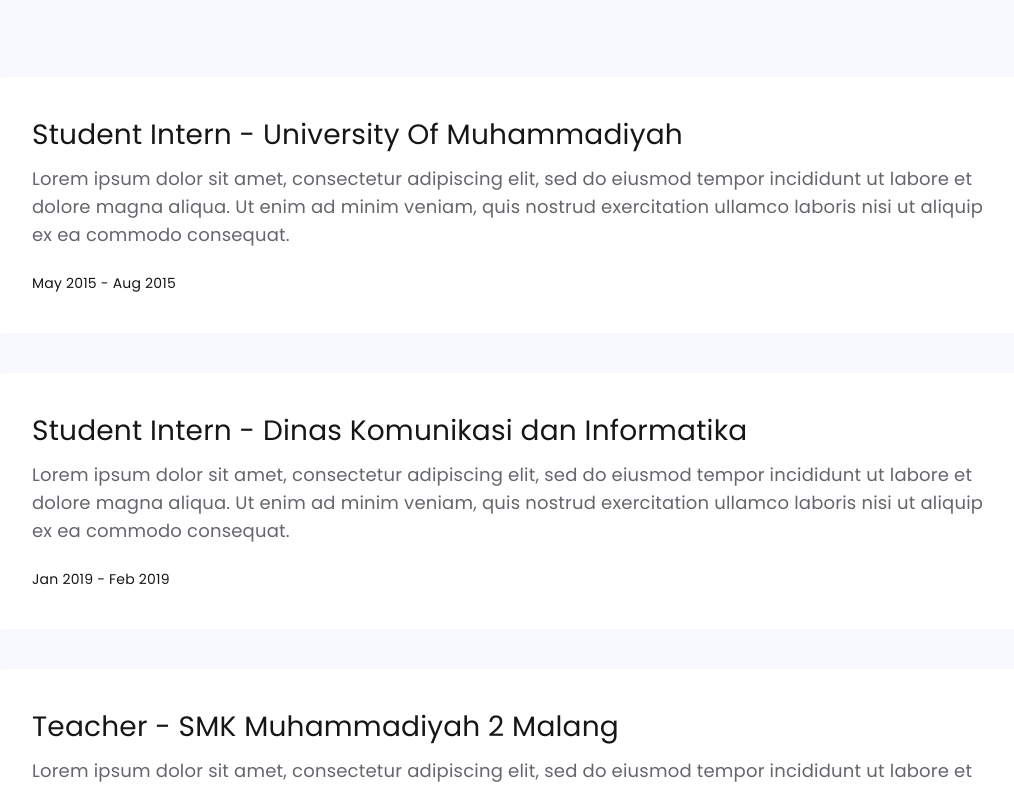
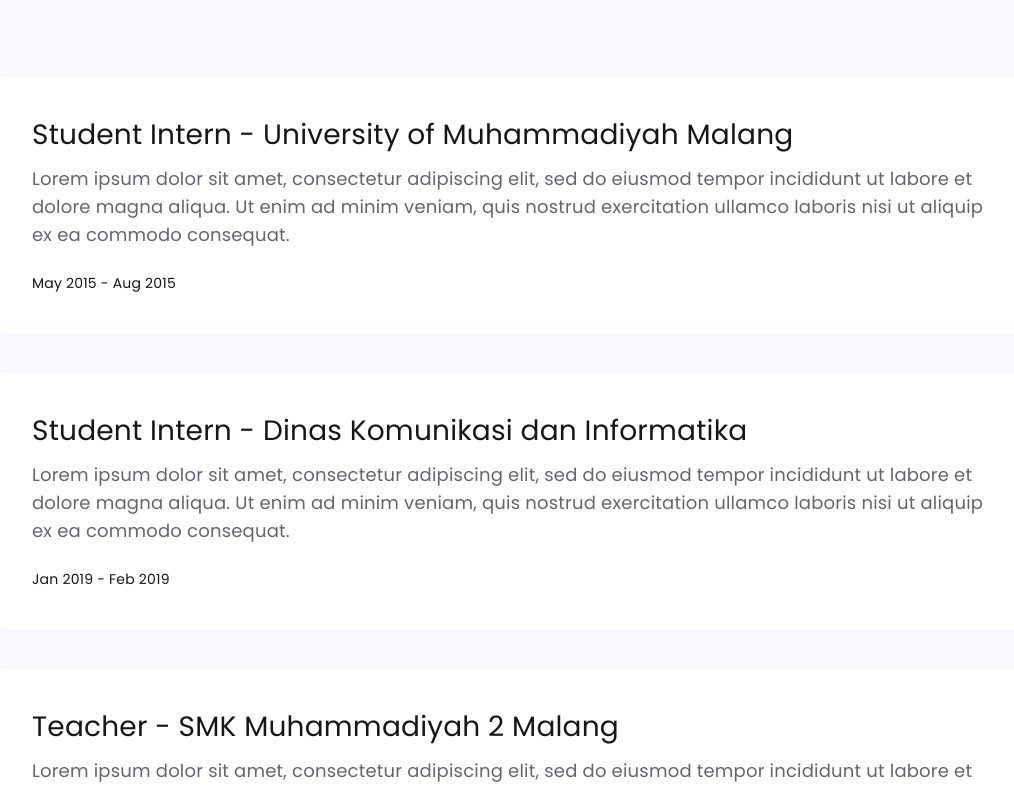
Before and after one commit to qodirtok/port-next, a Next.js app: page / in a window 1280 px wide. Shown: the part 1707-2496 px from the top of the page, without its empty margins (128-1142 px from the left). Built offline with nearby package versions, Linux system fonts and the light colour scheme.

Commit message:
Update experience.tsx

```diff
--- a/src/app/assets/component/section/experience.tsx
+++ b/src/app/assets/component/section/experience.tsx
@@ -60,7 +60,7 @@
       <ListContent
         contents={[
           {
-            title: "Student Intern - University Of Muhammadiyah",
+            title: "Student Intern - University of Muhammadiyah Malang",
             about:
               "Lorem ipsum dolor sit amet, consectetur adipiscing elit, sed do eiusmod tempor incididunt ut labore et dolore magna aliqua. Ut enim ad minim veniam, quis nostrud exercitation ullamco laboris nisi ut aliquip ex ea commodo consequat.",
             date: "May 2015 - Aug 2015",
@@ -73,6 +73,12 @@
           },
           {
             title: "Teacher - SMK Muhammadiyah 2 Malang",
+            about:
+              "Lorem ipsum dolor sit amet, consectetur adipiscing elit, sed do eiusmod tempor incididunt ut labore et dolore magna aliqua. Ut enim ad minim veniam, quis nostrud exercitation ullamco laboris nisi ut aliquip ex ea commodo consequat.",
+            date: "April 2020 - April 2020",
+          },
+          {
+            title: "Part Time - Galeri Bursa Efek Indonesia (GI BEI)",
             about:
               "Lorem ipsum dolor sit amet, consectetur adipiscing elit, sed do eiusmod tempor incididunt ut labore et dolore magna aliqua. Ut enim ad minim veniam, quis nostrud exercitation ullamco laboris nisi ut aliquip ex ea commodo consequat.",
             date: "April 2020 - April 2020",
```
